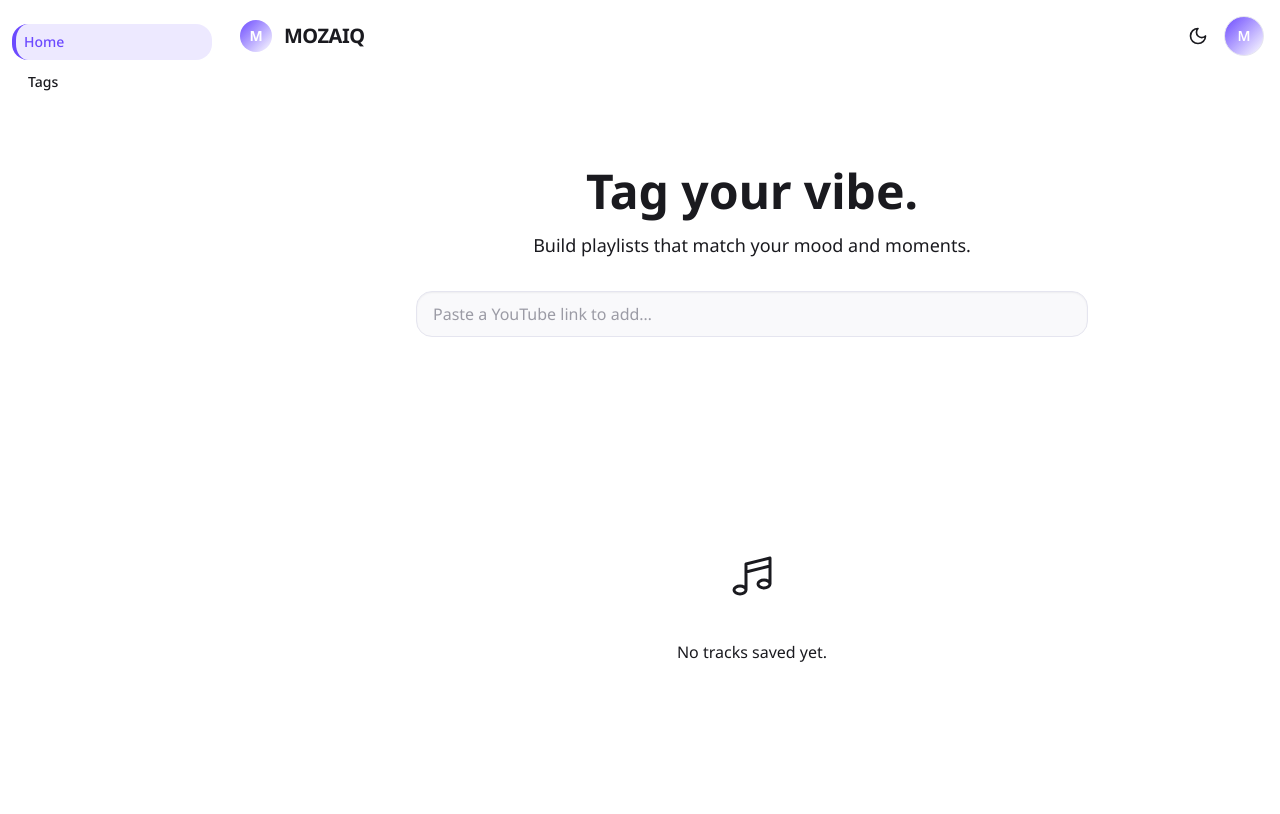
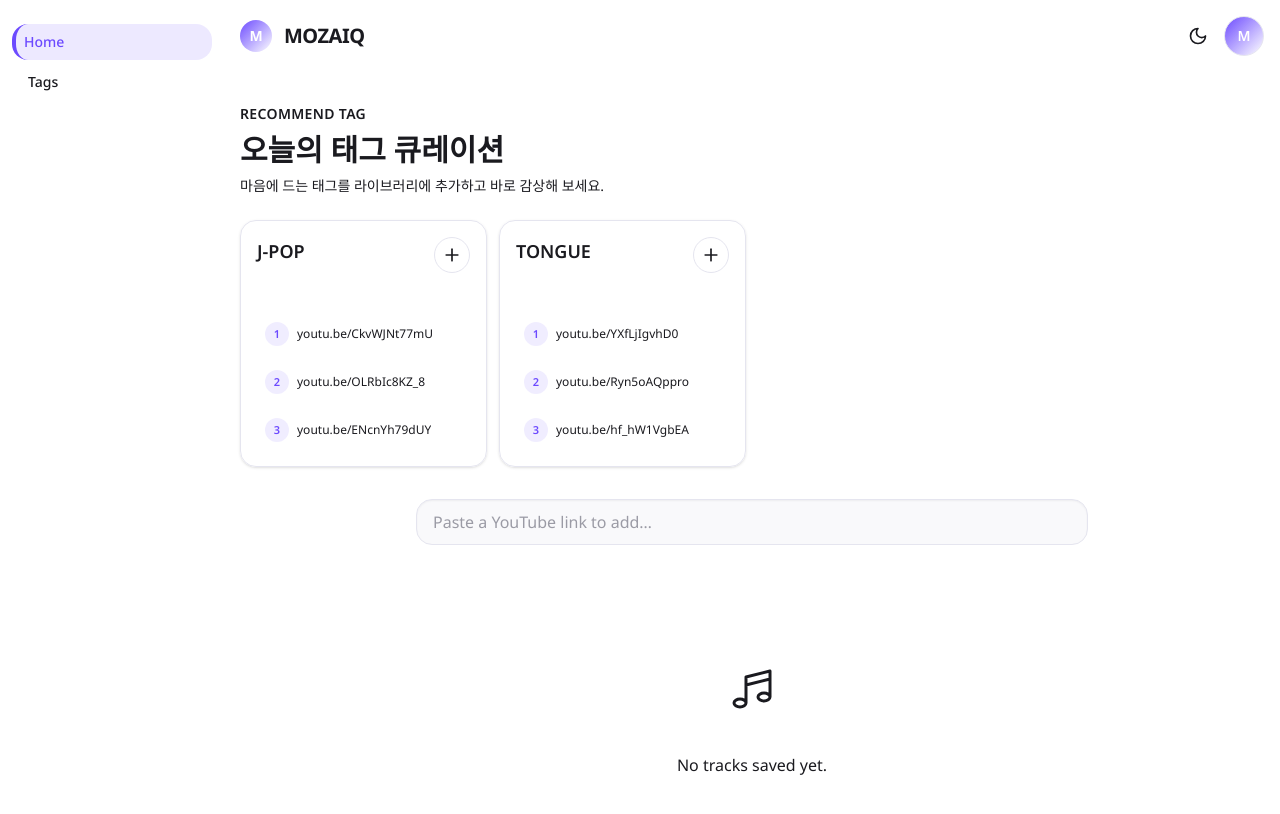
Before and after one commit to mozaiq-system/mozaiq-web, a Next.js app: page / in a window 1280 px wide. Shown: the top 814 px of the page. Built offline with nearby package versions, Linux system fonts and the light colour scheme.

Commit message:
MOZREQ-6 | 추천 태그 카드 레이아웃 및 데이터 생성

```diff
--- a/app/page.tsx
+++ b/app/page.tsx
@@ -7,6 +7,7 @@ import { AddMediaInput } from "@/components/add-media-input"
 import { EditMediaModal } from "@/components/edit-media-modal"
 import { addMediaItem } from "@/lib/storage"
 import { AppShell } from "@/components/app-shell"
+import { RecommendedTags } from "@/components/recommended-tags"
 
 interface NewMediaData {
   url: string
@@ -20,6 +21,7 @@ export default function Home() {
   const [showAddModal, setShowAddModal] = useState(false)
   const [newMediaData, setNewMediaData] = useState<NewMediaData | null>(null)
   const [newMediaThumbnail, setNewMediaThumbnail] = useState("")
+  const [savedTagsVersion, setSavedTagsVersion] = useState(0)
 
   useEffect(() => {
     setMounted(true)
@@ -39,6 +41,10 @@ export default function Home() {
     setShowAddModal(true)
   }
 
+  const handleRecommendedUpdate = () => {
+    setSavedTagsVersion((prev) => prev + 1)
+  }
+
   const handleSaveNewMedia = async (item: any) => {
     await addMediaItem({
       url: newMediaData!.url,
@@ -55,13 +61,10 @@ export default function Home() {
   return (
     <AppShell>
       <div className="flex flex-col">
-        <section className="hero-section flex flex-col items-center justify-center px-2 sm:px-3 lg:px-4">
-          <div className="text-center max-w-2xl animate-fade-in">
-            <h2 className="text-4xl sm:text-5xl font-bold mb-4 text-balance text-foreground">Tag your vibe.</h2>
-            <p className="text-text-secondary text-lg text-pretty">Build playlists that match your mood and moments.</p>
-          </div>
+        <RecommendedTags onLibraryUpdate={handleRecommendedUpdate} />
 
-          <div className="w-full max-w-2xl mt-8">
+        <section className="px-2 sm:px-3 lg:px-4">
+          <div className="mx-auto w-full max-w-2xl">
             <AddMediaInput onModalOpen={handleAddMediaOpen} />
           </div>
         </section>
@@ -69,7 +72,7 @@ export default function Home() {
         <div className="px-2 sm:px-3 lg:px-4 mb-4 sm:mb-4">
           <div className="max-w-6xl mx-auto w-full">
             <div className="flex flex-wrap gap-2 justify-start items-center">
-              <SavedTags onTagsSelect={handleSavedTagsSelect} />
+              <SavedTags onTagsSelect={handleSavedTagsSelect} refreshToken={savedTagsVersion.toString()} />
             </div>
           </div>
         </div>
--- /dev/null
+++ b/components/recommended-tags.tsx
@@ -0,0 +1,120 @@
+"use client"
+
+import { useState } from "react"
+import { Check, Loader2, Plus } from "lucide-react"
+import { addMediaItem, loadMediaItems } from "@/lib/storage"
+import { RECOMMENDED_TAGS } from "@/data/recommended-tags"
+
+interface RecommendedTagsProps {
+  onLibraryUpdate?: (tag: string) => void
+}
+
+export function RecommendedTags({ onLibraryUpdate }: RecommendedTagsProps) {
+  const [savingTag, setSavingTag] = useState<string | null>(null)
+  const [completedTags, setCompletedTags] = useState<string[]>([])
+
+  const showToast = (message: string) => {
+    const event = new CustomEvent("showToast", { detail: { message } })
+    window.dispatchEvent(event)
+  }
+
+  const handleAddRecommended = async (tag: string) => {
+    const recommendation = RECOMMENDED_TAGS.find((entry) => entry.tag === tag)
+    if (!recommendation) return
+
+    setSavingTag(tag)
+    try {
+      const existing = await loadMediaItems()
+      const existingUrls = new Set(existing.map((item) => item.url))
+      const urlsToAdd = recommendation.videos.filter((video) => !existingUrls.has(video))
+
+      if (urlsToAdd.length === 0) {
+        showToast("모든 추천 트랙이 이미 저장되어 있어요.")
+        setCompletedTags((prev) => (prev.includes(tag) ? prev : [...prev, tag]))
+        onLibraryUpdate?.(tag)
+        return
+      }
+
+      await Promise.all(
+        urlsToAdd.map((url, index) =>
+          addMediaItem({
+            url,
+            tags: [tag],
+            title: `${tag} 추천 트랙 ${index + 1}`,
+            channel: "MOZAIQ Recommend",
+          }),
+        ),
+      )
+
+      showToast(`${tag} 태그와 플레이리스트를 라이브러리에 추가했어요.`)
+      setCompletedTags((prev) => (prev.includes(tag) ? prev : [...prev, tag]))
+      onLibraryUpdate?.(tag)
+    } catch (error) {
+      console.error(error)
+      showToast("추천 태그를 추가하지 못했어요. 다시 시도해 주세요.")
+    } finally {
+      setSavingTag(null)
+    }
+  }
+
+  return (
+    <section className="px-2 py-8 sm:px-3 lg:px-4">
+      <div className="mx-auto flex max-w-6xl flex-col gap-6">
+        <div className="flex flex-col gap-2">
+          <span className="text-sm font-semibold uppercase tracking-wide text-text-tertiary">Recommend Tag</span>
+          <h2 className="text-2xl font-semibold text-foreground sm:text-3xl">오늘의 태그 큐레이션</h2>
+          <p className="text-sm text-text-secondary">마음에 드는 태그를 라이브러리에 추가하고 바로 감상해 보세요.</p>
+        </div>
+        <div className="grid gap-3 sm:grid-cols-2 lg:grid-cols-4">
+          {RECOMMENDED_TAGS.map((recommendation) => {
+            const isSaving = savingTag === recommendation.tag
+            const isCompleted = completedTags.includes(recommendation.tag)
+
+            return (
+              <div
+                key={recommendation.tag}
+                className="group relative flex aspect-square flex-col justify-between rounded-2xl border border-border bg-background/80 p-4 shadow-sm transition-colors hover:border-accent hover:bg-background"
+              >
+                <div className="flex items-start justify-between gap-3">
+                  <h3 className="text-lg font-semibold text-foreground">{recommendation.tag}</h3>
+                  <button
+                    type="button"
+                    onClick={() => handleAddRecommended(recommendation.tag)}
+                    disabled={isSaving || isCompleted}
+                    className="inline-flex h-9 w-9 items-center justify-center rounded-full border border-border text-text-secondary transition-colors hover:border-accent hover:text-accent disabled:cursor-not-allowed disabled:border-border/60 disabled:text-text-tertiary"
+                    aria-label={`${recommendation.tag} 태그 추천을 추가`}
+                  >
+                    {isSaving ? (
+                      <Loader2 className="h-5 w-5 animate-spin text-accent" />
+                    ) : isCompleted ? (
+                      <Check className="h-5 w-5 text-accent" />
+                    ) : (
+                      <Plus className="h-5 w-5" />
+                    )}
+                  </button>
+                </div>
+                <ul className="space-y-2 text-xs text-text-secondary">
+                  {recommendation.videos.map((videoUrl, index) => (
+                    <li key={videoUrl} className="flex items-center gap-2 rounded-lg bg-surface/60 p-2">
+                      <span className="flex h-6 w-6 shrink-0 items-center justify-center rounded-full bg-accent/10 text-[11px] font-semibold text-accent">
+                        {index + 1}
+                      </span>
+                      <a
+                        className="truncate transition-colors hover:text-accent"
+                        href={videoUrl}
+                        target="_blank"
+                        rel="noopener noreferrer"
+                      >
+                        {videoUrl.replace("https://", "").split("?")[0]}
+                      </a>
+                    </li>
+                  ))}
+                </ul>
+              </div>
+            )
+          })}
+        </div>
+      </div>
+    </section>
+  )
+}
--- a/components/saved-tags.tsx
+++ b/components/saved-tags.tsx
@@ -13,6 +13,7 @@ interface MediaItem {
 
 interface SavedTagsProps {
   onTagsSelect: (tags: string[]) => void
+  refreshToken?: string
 }
 
 function extractUniqueTags(items: MediaItem[]): string[] {
@@ -23,18 +24,21 @@ function extractUniqueTags(items: MediaItem[]): string[] {
   return Array.from(tags).sort()
 }
 
-export function SavedTags({ onTagsSelect }: SavedTagsProps) {
+export function SavedTags({ onTagsSelect, refreshToken }: SavedTagsProps) {
   const [tags, setTags] = useState<string[]>([])
   const [selectedTags, setSelectedTags] = useState<string[]>([])
   const [mounted, setMounted] = useState(false)
 
   useEffect(() => {
     setMounted(true)
+  }, [])
+
+  useEffect(() => {
     loadMediaItems().then((items) => {
       const uniqueTags = extractUniqueTags(items as any)
       setTags(uniqueTags)
     })
-  }, [])
+  }, [refreshToken])
 
   if (!mounted || tags.length === 0) return null
 
--- /dev/null
+++ b/data/recommended-tags.ts
@@ -0,0 +1,23 @@
+export interface RecommendedTag {
+  tag: string
+  videos: string[]
+}
+
+export const RECOMMENDED_TAGS: RecommendedTag[] = [
+  {
+    tag: "J-POP",
+    videos: [
+      "https://youtu.be/CkvWJNt77mU?si=94MfSBOPO_chcM9i",
+      "https://youtu.be/OLRbIc8KZ_8?si=aV6UKHYAonqwP5vZ",
+      "https://youtu.be/ENcnYh79dUY?si=RbS7_FtB0MezEP82",
+    ],
+  },
+  {
+    tag: "TONGUE",
+    videos: [
+      "https://youtu.be/YXfLjIgvhD0?si=hXC4AE6o9g9xsjXg",
+      "https://youtu.be/Ryn5oAQppro?si=gL7udF1AgIWAACML",
+      "https://youtu.be/hf_hW1VgbEA?si=vL_MfLPZw1QVrurp",
+    ],
+  },
+]
```
